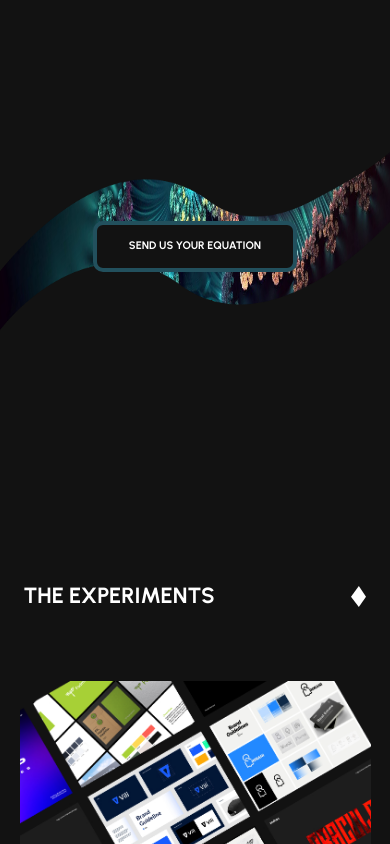
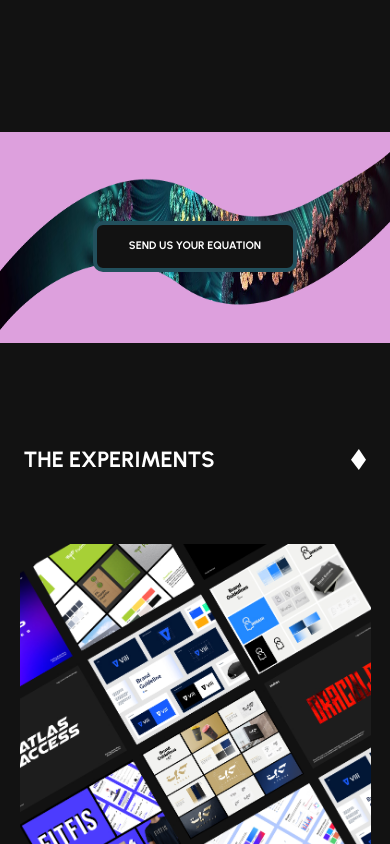
Before and after one commit to ivantrejoc/zoerowebsite, a React (Vite) app: page / in a window 390 px wide. Shown: the part 1080-1924 px from the top of the page. Built offline with nearby package versions, Linux system fonts and the light colour scheme.

Commit message:
landing/button-area-margin-mobile-fixed

```diff
--- a/src/components/buttonArea/ButtonArea.jsx
+++ b/src/components/buttonArea/ButtonArea.jsx
@@ -9,6 +9,7 @@ const ButtonArea = () => {
     <Box
       id="button-container"
       sx={{
+        background: "plum",
         display: "flex",
         justifyContent: "center",
         alignItems: "center",
@@ -23,7 +24,8 @@ const ButtonArea = () => {
         height: "33vh",
         marginBottom: "20vh",
         [theme.breakpoints.down("md")]: {
-          height: "30vh"
+          height: "30vh",
+          marginBottom: 4,
         },
         [theme.breakpoints.down("xs")]: {
           height: "25vh"
```
